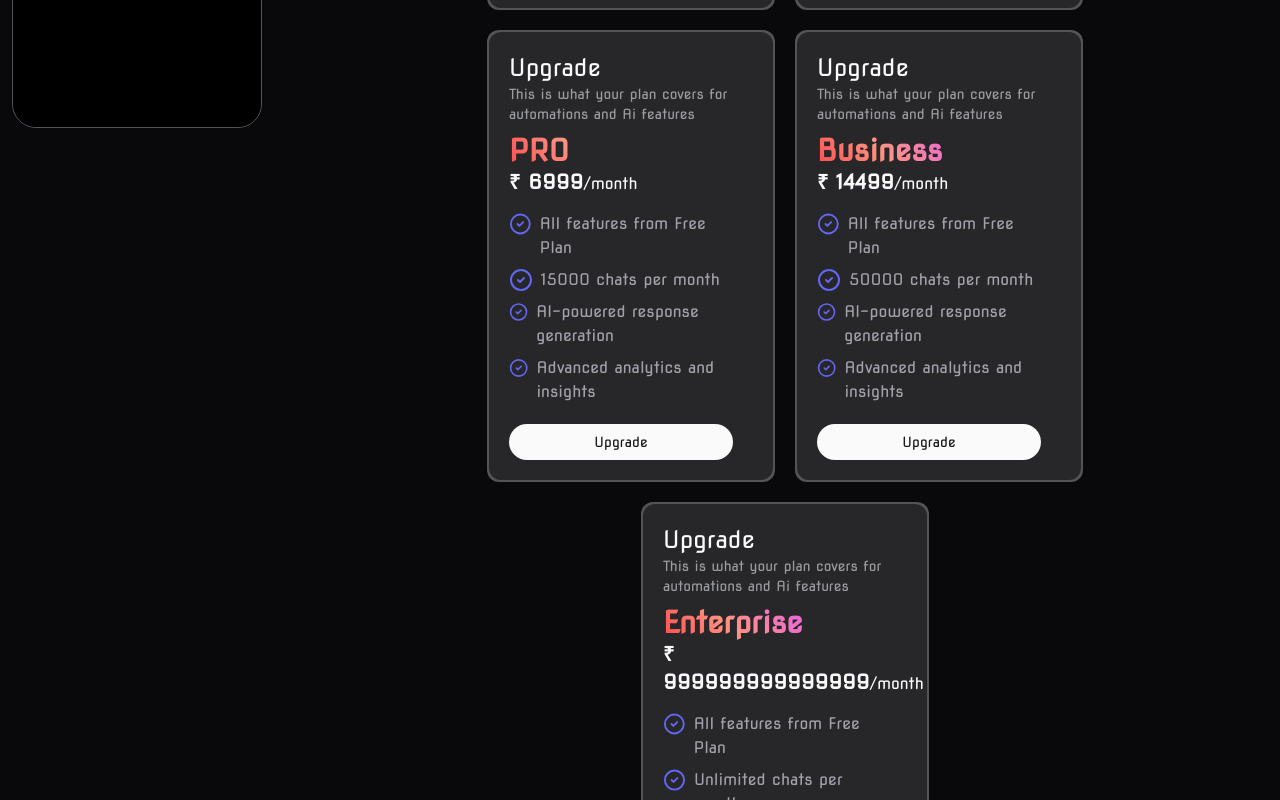
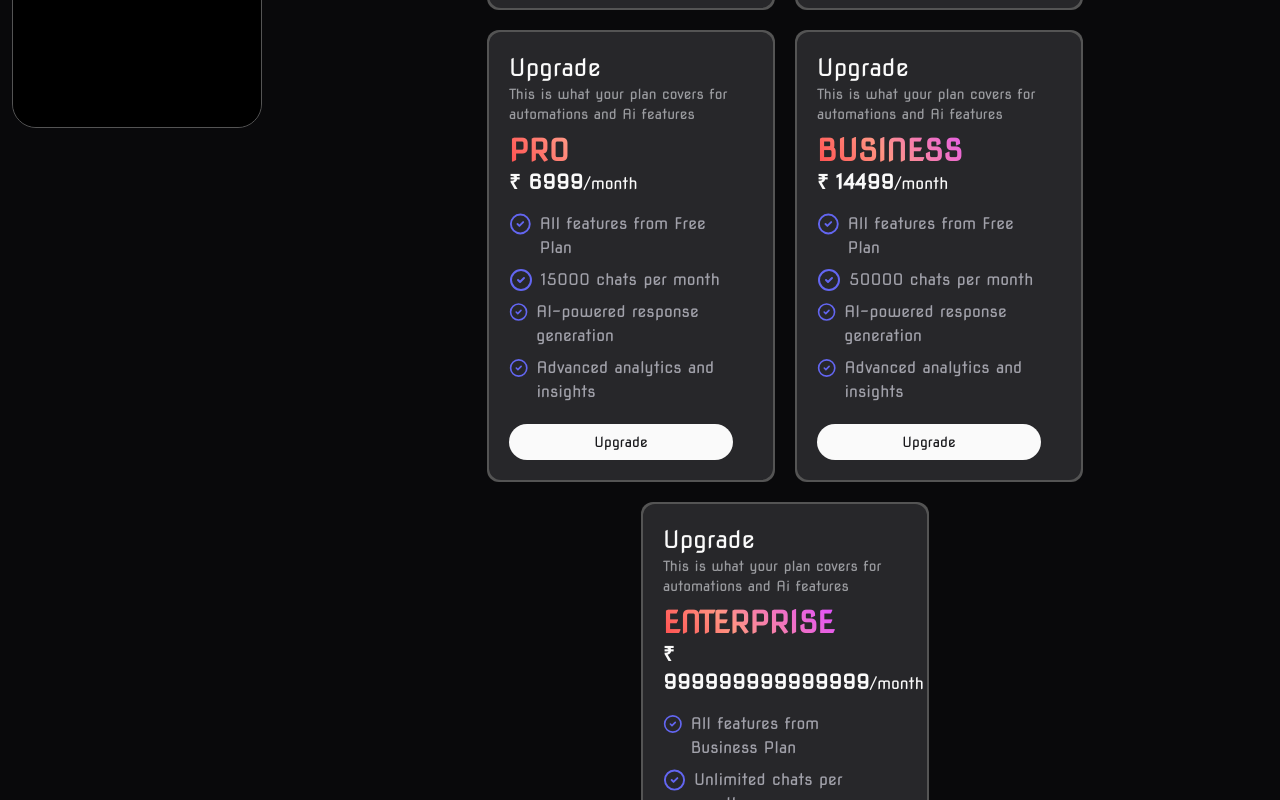
Before and after one commit to abhirupkumar/InstaAI, a Next.js app: page /dashboard/1/settings in a window 1280 px wide. Shown: the part 660-1460 px from the top of the page. Built offline with nearby package versions, Linux system fonts and the light colour scheme; no server answers; the database is empty; sample sign-in values are in the browser's storage; what razorpay would draw is missing.

Commit message:
refactor: Standardize plan names to uppercase and update Enterprise description

```diff
--- a/src/constants/pages.tsx
+++ b/src/constants/pages.tsx
@@ -68,7 +68,7 @@ export const PLANS = [
         cta: 'Upgrade Now',
     },
     {
-        name: 'Business',
+        name: 'BUSINESS',
         description: 'Ultimate features for power users',
         price: 14499,
         features: [
@@ -82,11 +82,11 @@ export const PLANS = [
         cta: 'Upgrade Now',
     },
     {
-        name: 'Enterprise',
-        description: 'Ultimate features for power users',
+        name: 'ENTERPRISE',
+        description: 'Unlimited features for power users',
         price: 999999999999999,
         features: [
-            'All features from Free Plan',
+            'All features from Business Plan',
             'Unlimited chats per month',
             'AI-powered response generation',
             'Advanced analytics and insights',
```
